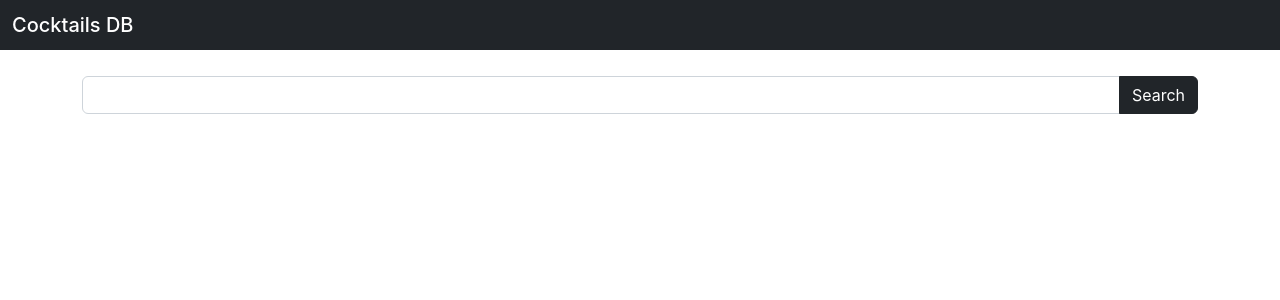
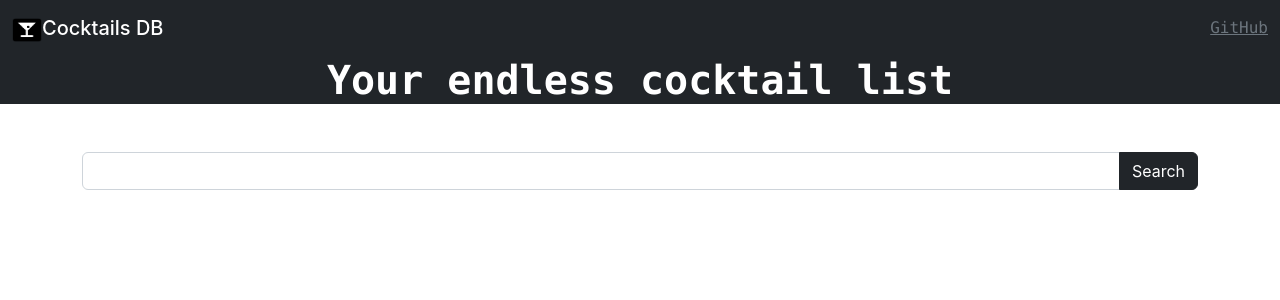
Before and after one commit to Giuseppe5000/Cocktails-DB, a React (Create React App) app: page / in a window 1280 px wide. Shown: the top 300 px of the page. Built offline with nearby package versions, Linux system fonts and the light colour scheme; the HTML template or start-up script is replaced by a standard one.

Commit message:
styling and fix

```diff
--- a/src/App.js
+++ /dev/null
@@ -1,32 +0,0 @@
-import React, { useState } from 'react'
-import Navbar from './components/Navbar'
-import SearchCocktail from './components/SearchCocktail'
-import CocktailCard from './components/CocktailCard'
-
-const App = () => {
-
-  const [cocktails, setCocktails] = useState()
-
-  const handleSearchCocktail = async (cocktail) => {
-    let response = await fetch(`https://www.thecocktaildb.com/api/json/v1/1/search.php?s=${cocktail}`);
-    let data = await response.json();
-    setCocktails(data.drinks);
-  }
-
-  return (
-    <>
-      <Navbar />
-      <SearchCocktail onSearchCocktail={handleSearchCocktail} />
-      <div className="container text-center">
-        <div className="row">
-
-          {cocktails &&  cocktails.map( (cocktail) => <CocktailCard key={cocktail.idDrink} name={cocktail.strDrink} img={cocktail.strDrinkThumb} instructions={cocktail.strInstructionsIT}/> )}
-
-        </div>
-      </div>
-
-    </>
-  )
-}
-
-export default App
--- /dev/null
+++ b/src/App.jsx
@@ -0,0 +1,31 @@
+import React, { useState } from 'react';
+import Navbar from './components/Navbar';
+import SearchCocktail from './components/SearchCocktail';
+import CocktailCard from './components/CocktailCard';
+
+const App = () => {
+
+  const [cocktails, setCocktails] = useState();
+
+  const handleSearchCocktail = async (cocktail) => {
+    let response = await fetch(`https://www.thecocktaildb.com/api/json/v1/1/search.php?s=${cocktail}`);
+    let data = await response.json();
+    setCocktails(data.drinks);
+  }
+
+  return (
+    <>
+      <Navbar />
+      <h1 className="text-center fw-bold font-monospace text-white bg-dark" >Your endless cocktail list</h1>
+      <SearchCocktail onSearchCocktail={handleSearchCocktail} />
+      <div className="container text-center">
+        <div className="row row-cols-3">
+          {cocktails && cocktails.map((cocktail) => <CocktailCard key={cocktail.idDrink} name={cocktail.strDrink} img={cocktail.strDrinkThumb} instructions={cocktail.strInstructions} />)}
+        </div>
+      </div>
+
+    </>
+  )
+}
+
+export default App;
--- a/src/components/CocktailCard.jsx
+++ b/src/components/CocktailCard.jsx
@@ -1,18 +1,22 @@
-import React from 'react'
+import React, { useState } from 'react';
 
 const CocktailCard = (props) => {
+
+    const [showInstructions, setShowInstructions] = useState(false);
+
     return (
-        <div className="col">
-            <div className="card " style={{width: '18rem'}}>
-                <img src={props.img} className="card-img-top" alt="..." />
-                    <div className="card-body">
-                        <h5 className="card-title">{props.name}</h5>
-                        <p className="card-text">{props.instructions}</p>
-                    </div>
+        <div className="col mb-5">
+            <div className="card " style={{ width: '18rem' }}>
+                {!showInstructions && <img src={props.img} className="card-img-top" alt="..." />}
+                <div className="card-body">
+                    {showInstructions && <p className="card-text">{props.instructions ? props.instructions : "No instructions provided"}</p>}
+                    <h5 className="card-title">{props.name}</h5>
+                    <button type="button" className="btn btn-dark" onClick={() => setShowInstructions(!showInstructions)}>Instructions</button>
+                </div>
             </div>
         </div>
 
     )
 }
 
-export default CocktailCard
+export default CocktailCard;
--- a/src/components/Navbar.jsx
+++ b/src/components/Navbar.jsx
@@ -1,13 +1,18 @@
-import React from 'react'
+import React from 'react';
+import drink from '../assets/drink.png';
 
 const Navbar = () => {
     return (
         <nav className="navbar navbar-dark bg-dark">
             <div className="container-fluid">
-                <span className="navbar-brand mb-0 h1">Cocktails DB</span>
+                <span className="navbar-brand">
+                    <img src={drink} alt="..." width="30" height="24" />
+                    <span className="navbar-brand mb-0 h1">Cocktails DB</span>
+                </span>
+                <a className="font-monospace text-muted" href="https://github.com/Giuseppe5000" >GitHub</a>
             </div>
         </nav>
     )
 }
 
-export default Navbar
+export default Navbar;
--- a/src/components/SearchCocktail.jsx
+++ b/src/components/SearchCocktail.jsx
@@ -1,21 +1,27 @@
-import React, { useState } from 'react'
+import React, { useState } from 'react';
 
 const SearchCocktail = (props) => {
 
-    const[cocktail, setCocktail] = useState()
+    const[cocktail, setCocktail] = useState();
 
     const handleChange = (e) => {
-        setCocktail(e.target.value)
+        setCocktail(e.target.value);
+    }
+
+    const handleKeypress = (e) => {
+        if(e.key === 'Enter'){
+            props.onSearchCocktail(cocktail);
+          }
     }
 
     return (
-        <div className='container' style={{ marginTop: '2%' }}>
-            <div className="input-group mb-3">
-                <input type="text" className="form-control" onChange={handleChange}/>
+        <div className='container mt-5 mb-5'>
+            <div className="input-group">
+                <input type="text" className="form-control" onChange={handleChange} onKeyPress={handleKeypress}/>
                 <button type="button" className="btn btn-dark" onClick={() => props.onSearchCocktail(cocktail)}>Search</button>
             </div>
         </div>
     )
 }
 
-export default SearchCocktail
+export default SearchCocktail;
```
Also changed, not shown: src/assets/drink.png (added), 1 other file (tests, documents, lock files or other folders).
